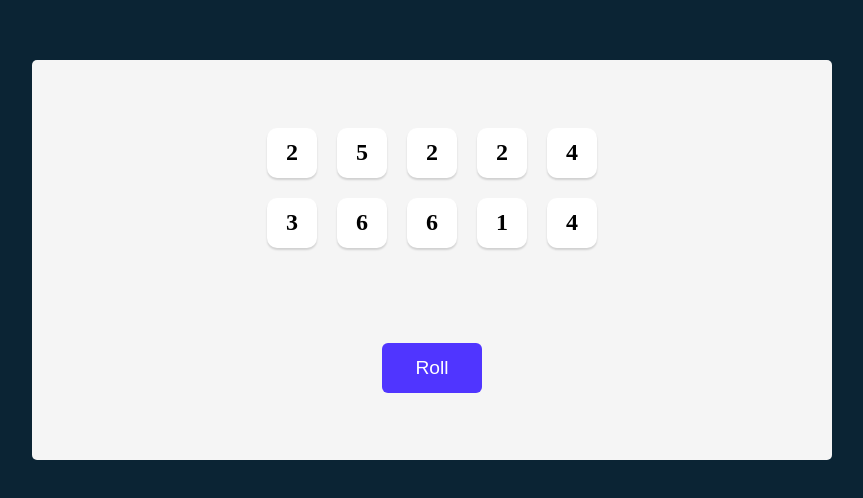
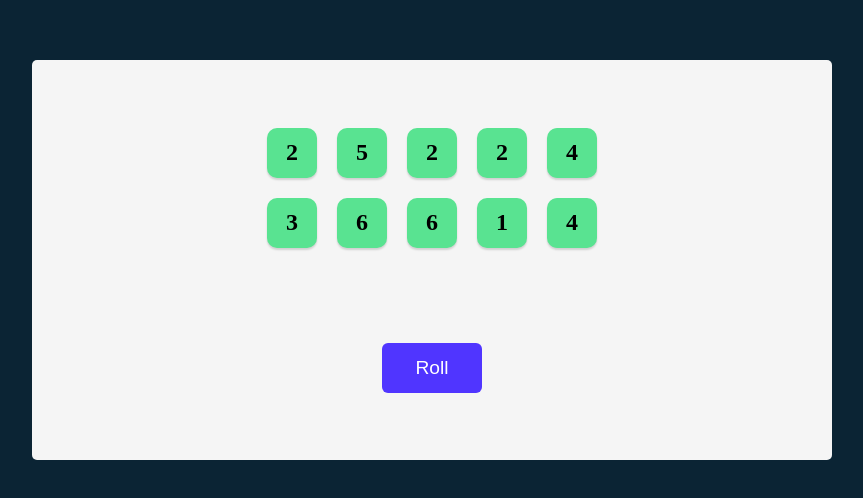
Before and after one commit to Pk9697/tenzies, a React (Vite) app: page / in a window 1280 px wide. Shown: the part 140-638 px from the top of the page, without its empty margins (208-1071 px from the left). Built offline with nearby package versions, Linux system fonts and the light colour scheme.

Commit message:
Add conditional styling to the Die component

```diff
--- a/src/App.jsx
+++ b/src/App.jsx
@@ -3,13 +3,13 @@ import Die from "./Die";
 import { nanoid } from "nanoid";
 
 function App() {
-  /**
- * Challenge: Update the array of numbers in state to be
- * an array of objects instead. Each object should look like:
- * { value: <random number>, isHeld: false }
+/**
+ * Challenge: Add conditional styling to the Die component
+ * so that if it's held (isHeld === true), its background color
+ * changes to a light green (#59E391)
  *
- * Making this change will break parts of our code, so make
- * sure to update things so we're back to a working state
+ * Remember: currently the Die component has no way of knowing
+ * if it's "held" or not.
  */
   const [dice, setDice] = React.useState(allNewDice());
 
@@ -18,7 +18,7 @@ function App() {
     for (let i = 0; i < 10; i++) {
       newDice.push({
         value: Math.ceil(Math.random() * 6),
-        isHeld: false,
+        isHeld: true,
         id: nanoid(),
       });
     }
@@ -30,7 +30,7 @@ function App() {
   }
 
   const diceElements = dice.map((die) => (
-    <Die key={die.id} value={die.value} />
+    <Die key={die.id} value={die.value} isHeld={die.isHeld}/>
   ));
 
   return (
--- a/src/Die.jsx
+++ b/src/Die.jsx
@@ -1,8 +1,11 @@
 import React from "react"
 
 export default function Die(props) {
+    const styles = {
+        backgroundColor: props.isHeld ? "#59E391" : "white"
+    }
     return (
-        <div className="die-face">
+        <div className="die-face" style={styles}>
             <h2>{props.value}</h2>
         </div>
     )
```
